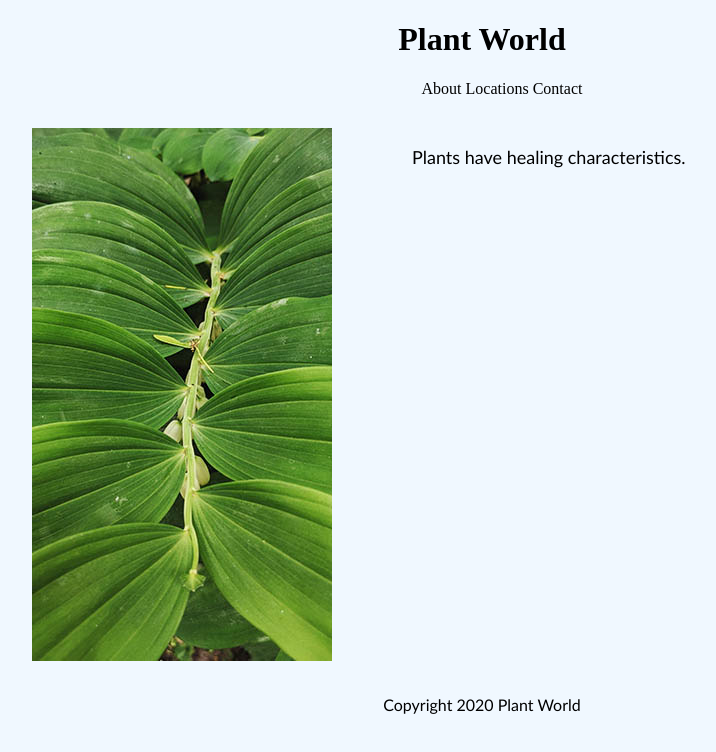
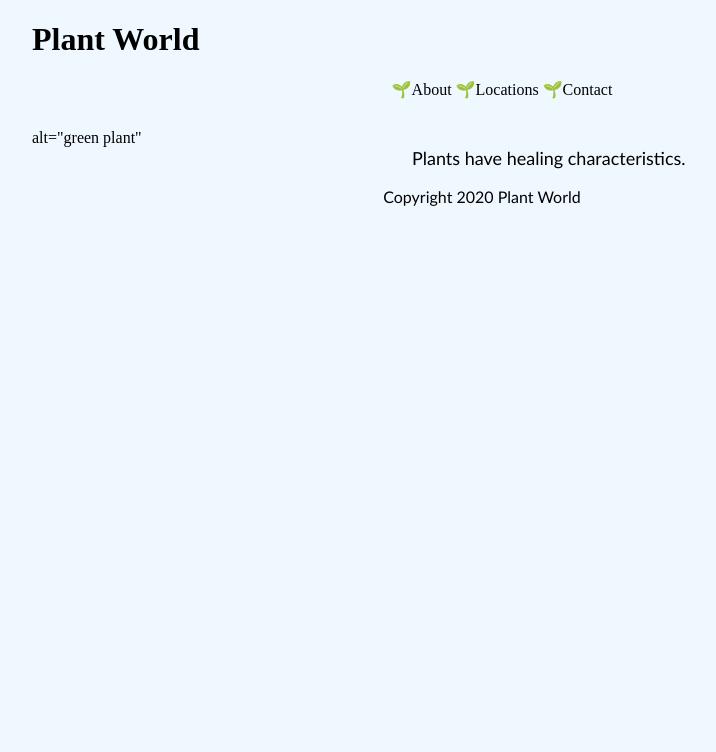
Before and after one commit to jenrostro/html3, a plain HTML site: page index.html in a window 1280 px wide. Shown: the whole page, without its empty margins (158-874 px from the left). Drawn offline with Linux system fonts and the light colour scheme.

Commit message:
Update index.html

```diff
--- a/index.html
+++ b/index.html
@@ -9,16 +9,18 @@
 
 	<body>
 	 <div id="wrapper"
-		  <header><h1 align="center">Plant World</h1></header>
+		  <header><h1>Plant World</h1>
 
 	<nav>
 		<ul>
-			<li><a>About</a></li>
-			<li><a>Locations</a></li>
-	 <li><a>Contact</a></li>
+			<li><a>&#127793;About</a></li>
+			<li><a>&#127793;Locations</a></li>
+	 <li><a>&#127793;Contact</a></li>
 		</ul></nav>
-	<article class="left"><img src="plant3.jpg" alt="green plant"></article>
-	<article class="right"><p>Plants have healing characteristics.</p></article>
+	<article class="left"> alt="green plant"</article>
+	<article class="right"><p>Plants have healing characteristics.</p>
+		</article>
 	<footer> Copyright 2020 Plant World </footer>
 
-		  </body>
+	</div></body>
+</html>
```
